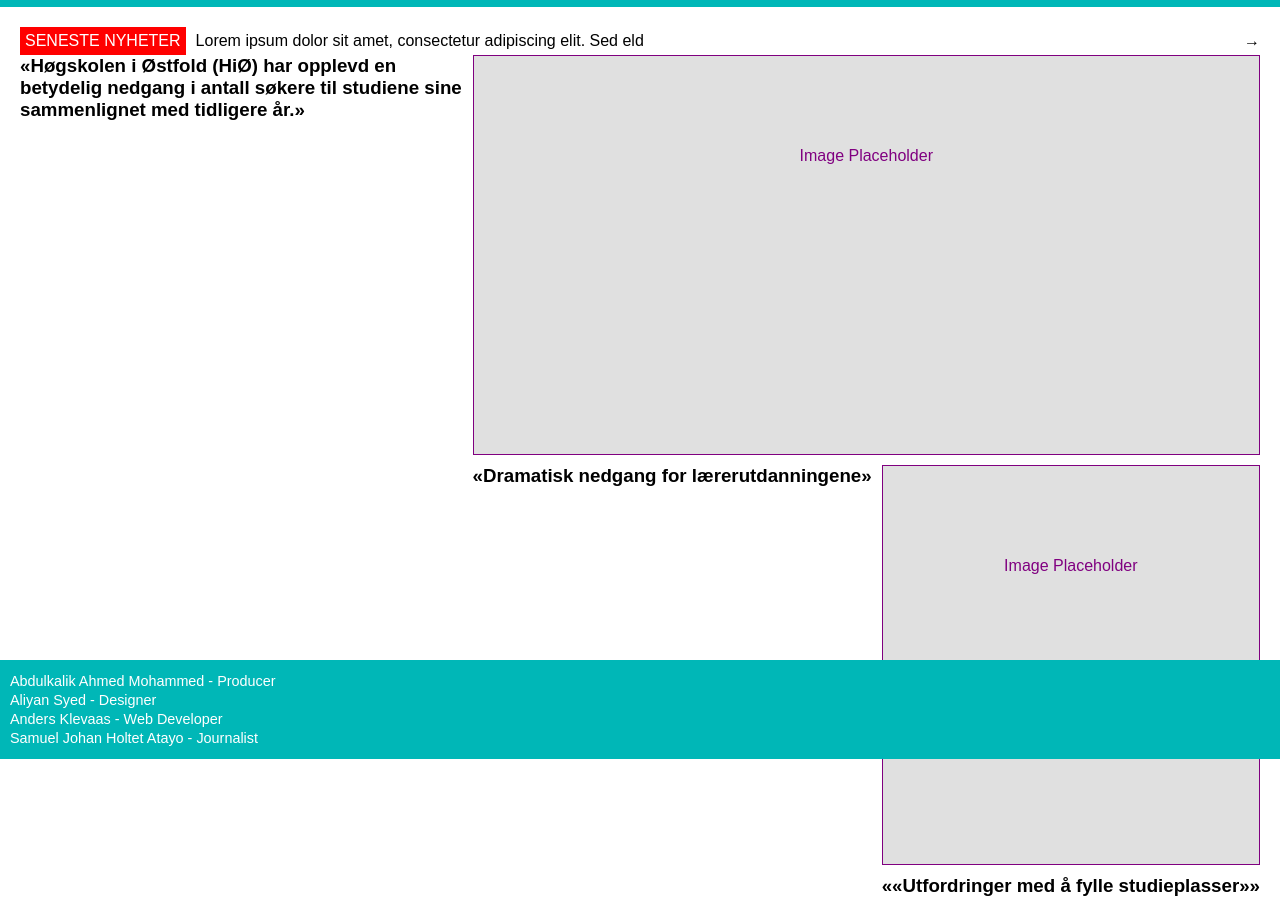
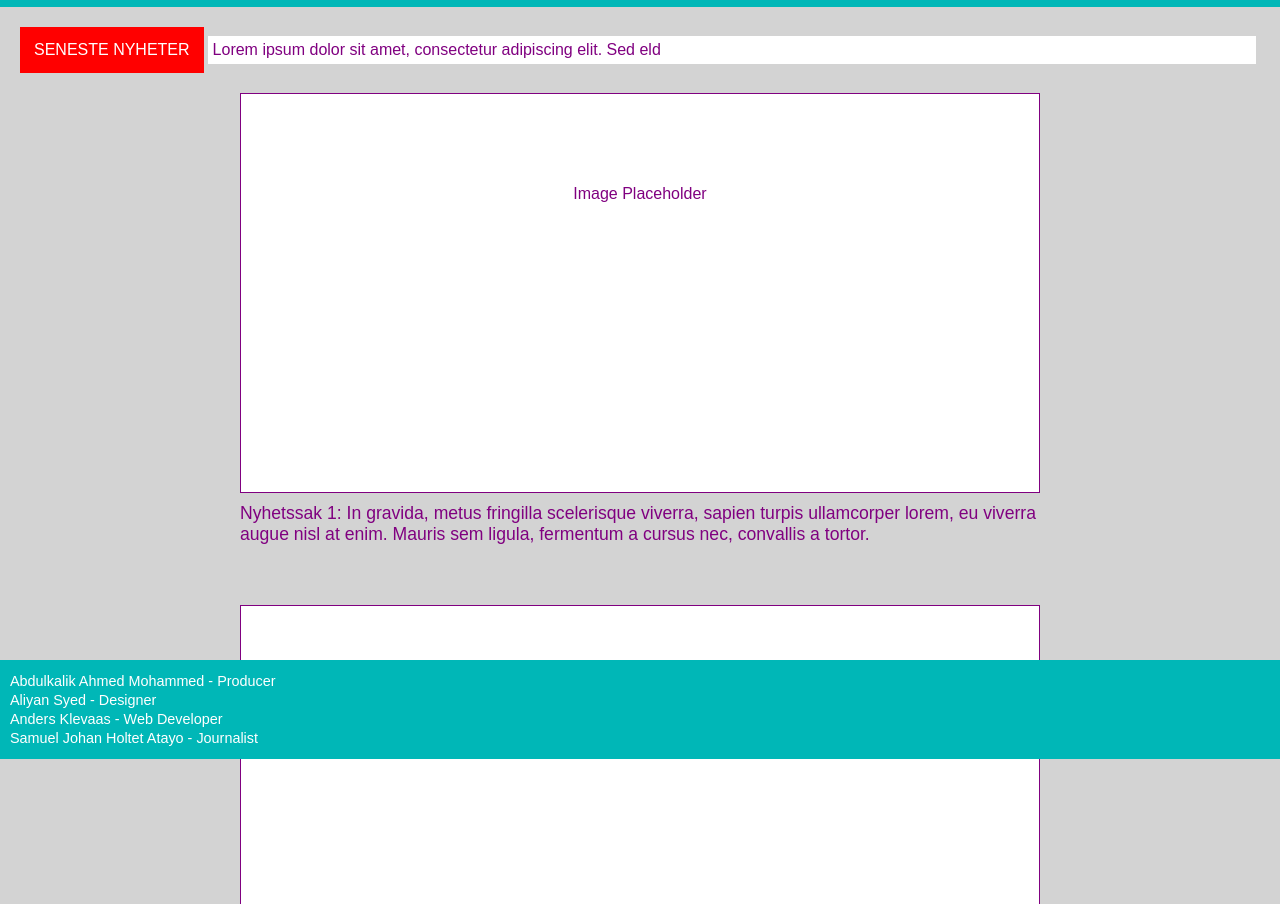
Before and after one commit to aliyansyed/Preparethetech_OldYorkTimes, a plain HTML site: page index.html in a window 1280 px wide. Shown: the part 41-945 px from the top of the page. Drawn offline with Linux system fonts and the light colour scheme.

Commit message:
endre
har endret design til nettstedet og finjustert litt på senestenyheter delen

```diff
--- a/index.html
+++ b/index.html
@@ -22,42 +22,26 @@
         <section class="latest-news">
             <div class="news-headline">
                 <span class="latest">SENESTE NYHETER</span>
-                <p>Lorem ipsum dolor sit amet, consectetur adipiscing elit. Sed eld</p>
-                <span class="next">→</span>
+                <p class="subheadline">Lorem ipsum dolor sit amet, consectetur adipiscing elit. Sed eld</p>
             </div>
-        </section>
-
-        <section>
-
-        <div class="news-item">
-            <h3>«Høgskolen i Østfold (HiØ) har opplevd en betydelig nedgang i antall søkere til studiene sine sammenlignet med tidligere år.»</h3>
-            <div class="image-placeholder">Image Placeholder</div>
-
-        <div class="news-item">
-                <h3> «Dramatisk nedgang for lærerutdanningene»</h3>
-                <div class="image-placeholder">Image Placeholder</div>
-
-        <div class="news-item">
-                    <h3>««Utfordringer med å fylle studieplasser»»</h3>
-                    <div class="image-placeholder">Image Placeholder</div>
-
-
-        </section>
-        <section>
-
             <div class="news-item">
                 <div class="image-placeholder">Image Placeholder</div>
                 <article class="news-content">
-                    <h4>Hei, Mats! Du har nettopp startet førsteåret ditt i informatikk ved Høgskolen i Østfold (HiØ). Kan du fortelle oss litt om hvorfor du valgte HiØ?</h4>
-                    <p>Jeg valgte HiØ av flere grunner. Først og fremst bor jeg i Halden, så det var praktisk for meg å studere her. Men det var ikke bare av praktiske årsaker; jeg ønsket også å studere i et miljø hvor jeg kunne få nær kontakt med lærerne og medstudentene. Jeg har hørt at informatikkstudiet her er godt, med dyktige fagfolk som gir tett oppfølging. Jeg tror at et mindre studiested som HiØ kan tilby en mer personlig tilnærming til undervisningen, noe som er viktig for meg.</p>
+                    <p>Nyhetssak 1: In gravida, metus fringilla scelerisque viverra, sapien turpis ullamcorper lorem, eu viverra augue nisl at enim. Mauris sem ligula, fermentum a cursus nec, convallis a tortor.</p>
                 </article>
             </div>
 
             <div class="news-item">
                 <div class="image-placeholder">Image Placeholder</div>
                 <article class="news-content">
-                    <h4>Hva tenker du om at færre søker seg til høgskoler og universiteter som ikke ligger i storbyene, som vi ser her på HiØ?</h4>
-                    <p>Det er bekymringsfullt, men også forståelig til en viss grad. Mange tiltrekkes av storbyene på grunn av flere jobbmuligheter, et bredere sosialt liv og tilgang til ulike kulturelle tilbud. Men jeg tror mange undervurderer verdien av å studere på et mindre sted som HiØ. Her er det lavere levekostnader, mindre distraksjoner, og man kan få en tettere oppfølging fra lærerne. Selv om det har vært en nedgang i søkertallene, tror jeg at steder som HiØ fortsatt har mye å tilby, spesielt for de som ønsker et faglig sterkt, men mer intimt læringsmiljø. Det er viktig at vi ser på hva som gjør mindre skoler unike og verdifulle, og hvordan vi kan kommunisere det til fremtidige studenter.</p>
+                    <p>Nyhetssak 2: In gravida, metus fringilla scelerisque viverra, sapien turpis ullamcorper lorem, eu viverra augue nisl at enim. Mauris sem ligula, fermentum a cursus nec, convallis a tortor.</p>
+                </article>
+            </div>
+
+            <div class="news-item">
+                <div class="image-placeholder">Image Placeholder</div>
+                <article class="news-content">
+                    <p>Nyhetssak 3: In gravida, metus fringilla scelerisque viverra, sapien turpis ullamcorper lorem, eu viverra augue nisl at enim. Mauris sem ligula, fermentum a cursus nec, convallis a tortor.</p>
                 </article>
             </div>
         </section>
--- a/styles.css
+++ b/styles.css
@@ -8,6 +8,7 @@
 body {
     font-family: Arial, sans-serif;
     padding-bottom: 60px; /* For å gjøre plass til den faste footeren */
+    background: lightgray;
 }
 
 header {
@@ -42,25 +43,30 @@ main {
 .news-headline {
     display: grid;
     grid-template-columns: auto 1fr auto;
-    gap: 10px;
+    gap: 4px;
     align-items: center;
 }
-
+.news-headline p{
+    background-color: white;
+    padding: 5px;
+    color: purple;
+}
 .news-headline .latest {
     background-color: red;
     color: white;
-    padding: 5px;
+    padding: 14px;
 }
 
 .news-item {
     display: grid;
     grid-template-columns: 1fr;
     gap: 10px;
+    color:purple
 }
 
 .image-placeholder {
     height: 200px;
-    background-color: #e0e0e0;
+    background-color: white;
     text-align: center;
     line-height: 200px;
     color: purple;
```
